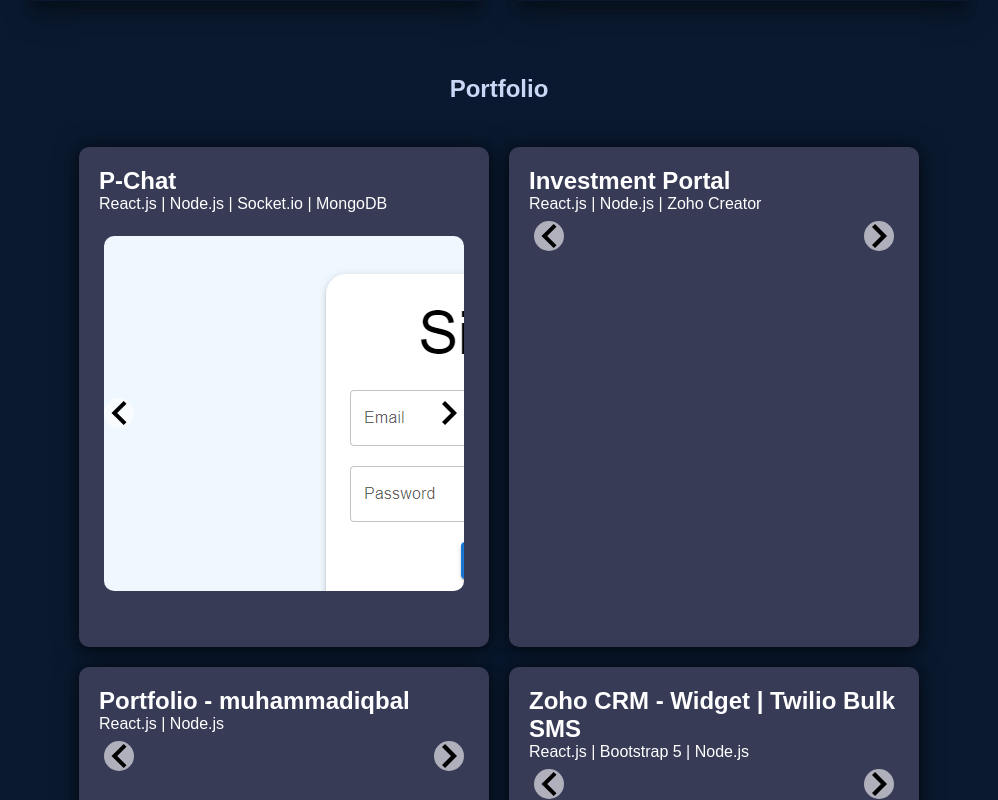
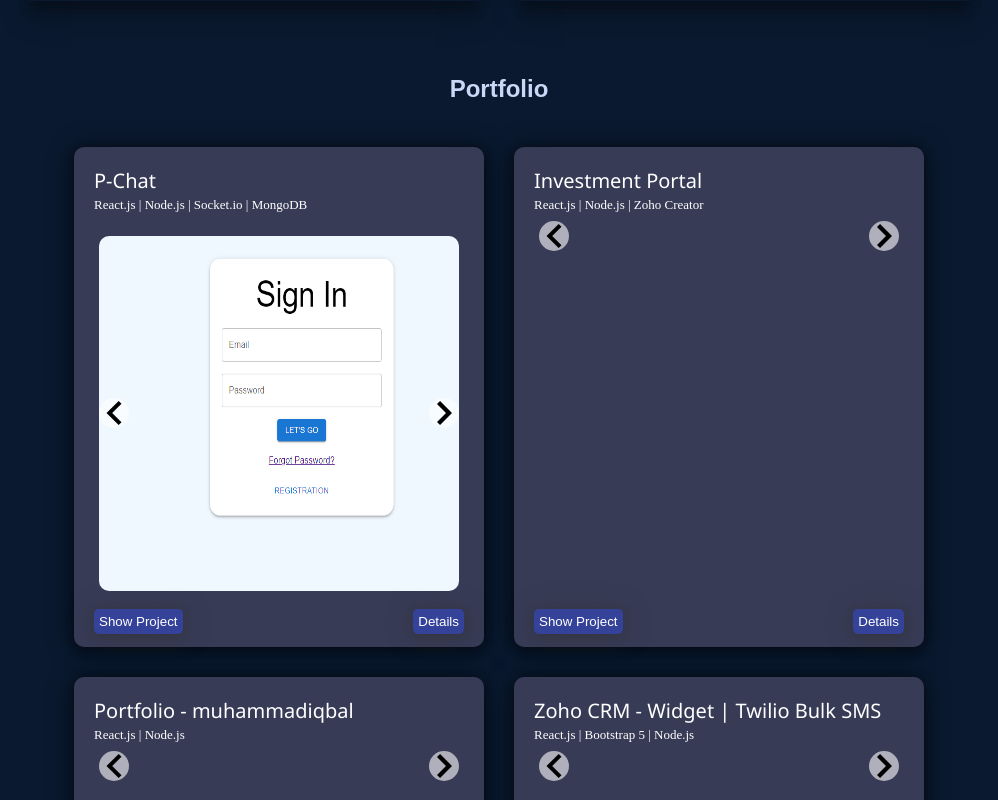
Before and after one commit to ikbalrazu/MyPortfolio, a React (Create React App) app: page / in a window 1280 px wide. Shown: the part 2400-3200 px from the top of the page, without its empty margins (141-1139 px from the left). Built offline with nearby package versions, Linux system fonts and the light colour scheme.

Commit message:
card working

```diff
--- a/src/ProjectsData/ProjectsData.js
+++ b/src/ProjectsData/ProjectsData.js
@@ -110,7 +110,7 @@ export const projects = [
       ProjectName:"P-Chat",
       StartDate:"Jul 2022",
       EndDate:"Present",
-      ProjectURL:"",
+      ProjectURL:"https://realchatappbyiqbal.netlify.app",
       Description:"",
       ProjectImage:"",
       Frontend:"React.js",
--- a/src/components/Work.js
+++ b/src/components/Work.js
@@ -129,10 +129,10 @@ const Work = () => {
           return(
             <div className='card' data-aos="fade-up-right">
               <div data-aos="zoom-in">
-              <h1>{project?.ProjectName}</h1>
+              <h1 className='projecttitle'>{project?.ProjectName}</h1>
               </div>
               <div data-aos="fade-up" data-aos-anchor-placement="top-center">
-              <p>{project?.Frontend} | {project?.Backend}</p>
+              <p className='projectplatform'>{project?.Frontend} | {project?.Backend}</p>
               </div>
 
               <br/>
@@ -144,7 +144,9 @@ const Work = () => {
                   style={{
                     height:"355px",
                     'backgroundImage': `url(${slideImage?.url})`,
-                    borderRadius:"10px"
+                    borderRadius:"10px",
+                    backgroundSize:"360px 355px",
+                    backgroundRepeat:"no-repeat"
                   }}
 
                 >
@@ -156,9 +158,12 @@ const Work = () => {
               ))}
               </Slide>
               </div>
-              <br/>
-              <div>
 
+              <div className='card-btn'>
+              <a href={project?.ProjectURL} target="_blank">
+              <button className='cardbottombtn'>Show Project</button>
+              </a>
+              <button className='cardbottombtn'>Details</button>
               </div>
             </div>
           )
--- a/src/styles/work.css
+++ b/src/styles/work.css
@@ -23,7 +23,7 @@
     /* border:1px solid red; */
     display: flex;
     flex-wrap: wrap;
-    gap: 20px;
+    gap: 30px;
     /* justify-content: space-between; */
   }
 
@@ -33,6 +33,7 @@
     width: 100%;
     max-width: 410px;
     height: 500px;
+    max-height: 600px;
     padding: 20px;
     background: #373b56;
     margin: 0px 0;
@@ -66,11 +67,47 @@
   }
 
   .showimg{
-    margin: 5px 5px;
+    margin: 5px;
     height: 80%;
 
     /* background-color: #d7daec; */
     /* border: 1px solid red; */
+  }
+
+  .card-btn{
+    display: flex;
+    align-items: center;
+    justify-content: space-between;
+
+  }
+
+  .cardbottombtn{
+    background-color: #354299;
+    border: none;
+    color: #fff;
+    padding: 5px;
+    border-radius: 5px;
+    box-shadow: rgba(51, 51, 51, 0.4) 0px 2px 10px 0px,
+    rgba(58, 57, 57, 0.5) 0px 2px 25px 0px;
+  }
+
+  .cardbottombtn:hover{
+    background-color: #29305e;
+    transition: all 0.3s;
+    color: rgb(221, 221, 221);
+  }
+
+  .projecttitle{
+    font-family: 'Segoe UI', Tahoma, Geneva, Verdana, sans-serif;
+    font-size: 20px;
+    font-weight: 400;
+  }
+
+  .projectplatform{
+    font-family: 'Times New Roman', Times, serif;
+    font-size: 13px;
+    font-weight: 200;
+    margin-top: 3px;
   }
 
   /* .row {
```
